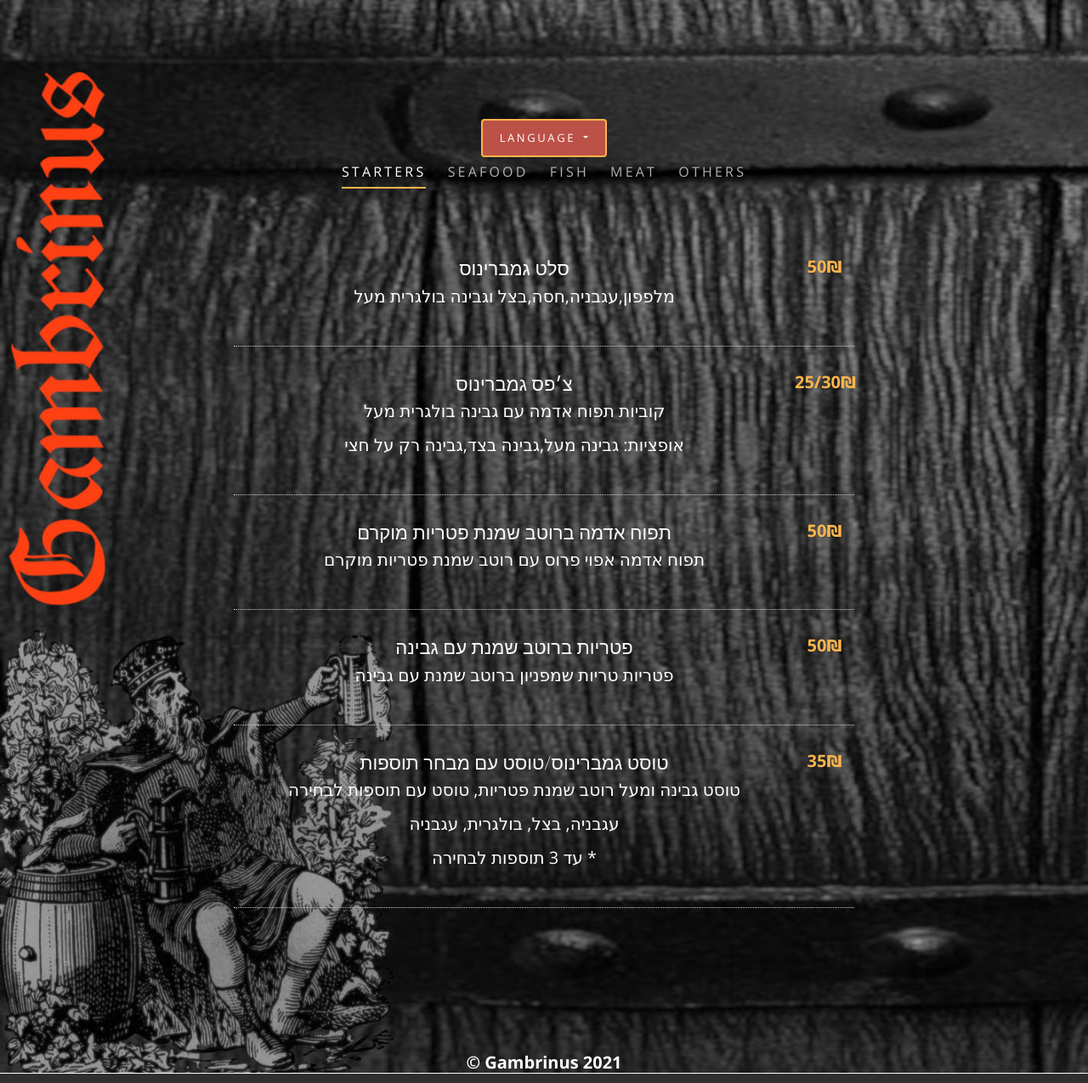
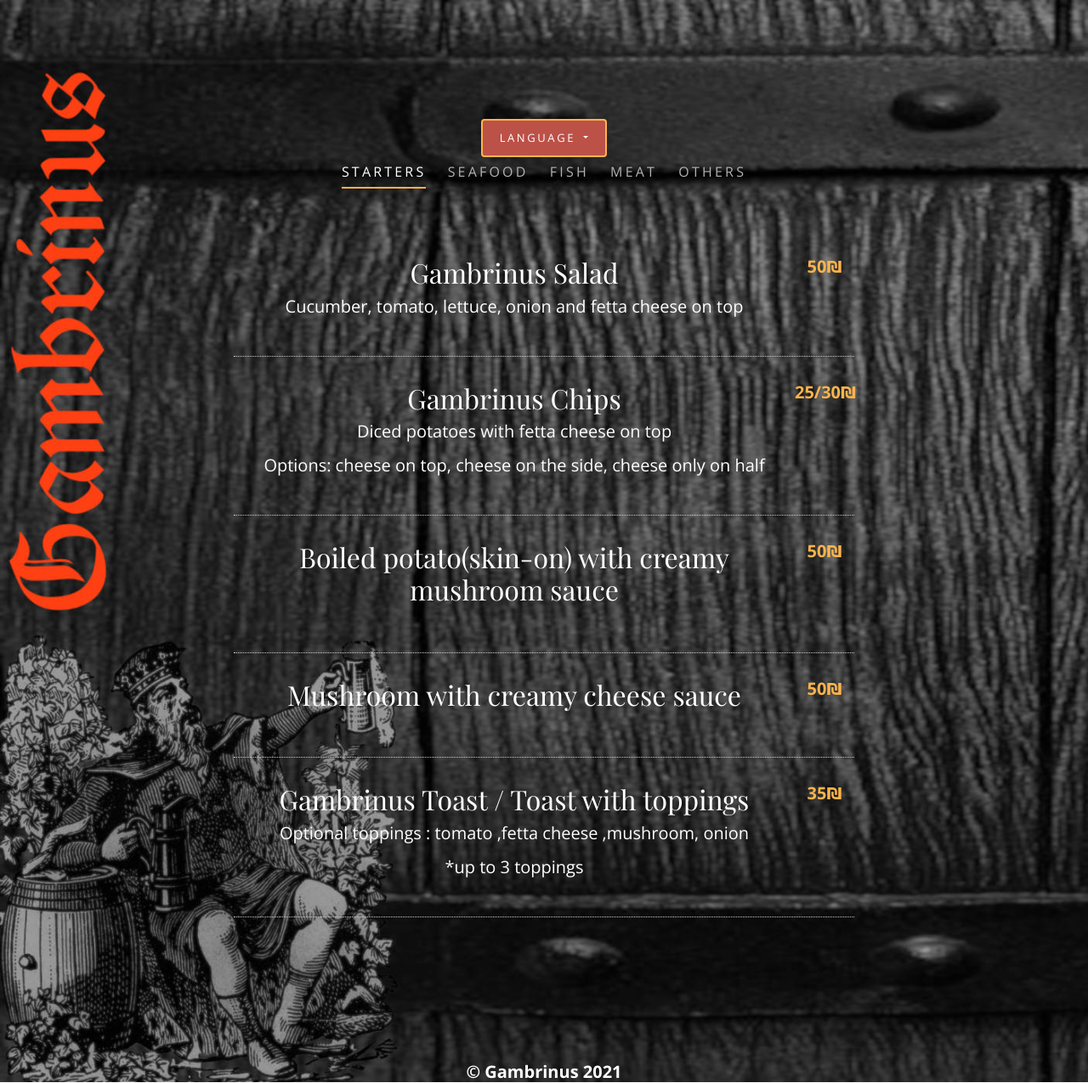
Before and after one commit to kartowka/Gambrinus-Menu, a Node server app: page /english in a window 1280 px wide. Shown: the whole page at 85% size. Run offline with Node 20, Linux system fonts and the light colour scheme; some libraries are stand-ins or nearby versions; some web fonts are replaced.

Commit message:
added english menu

```diff
--- a/src/views/menu-english.ejs
+++ b/src/views/menu-english.ejs
@@ -56,8 +56,8 @@
                       <div class="tab-pane fade show active" id="pills-starters" role="tabpanel" aria-labelledby="pills-starters-tab"style="text-align: center;color: white;">
                         <div class="d-block d-md-flex menu-food-item">
                           <div class="text order-1 mb-3">
-                            <h3>סלט גמברינוס</h3>
-                            <p">מלפפון,עגבניה,חסה,בצל וגבינה בולגרית מעל</p>
+                            <h2>Gambrinus Salad</h2>
+                            <p">Cucumber, tomato, lettuce, onion and fetta cheese on top</p>
                           </div>
                           <div class="price order-2">
                             <strong><%= price.salad_gambrinus %>₪</strong>
@@ -65,9 +65,9 @@
                         </div> <!-- .menu-food-item -->
                         <div class="d-block d-md-flex menu-food-item">
                           <div class="text order-1 mb-3">
-                            <h3>צ׳פס גמברינוס</h3>
-                            <p>קוביות תפוח אדמה עם גבינה בולגרית מעל</p>
-                            <p>אופציות: גבינה מעל,גבינה בצד,גבינה רק על חצי</p>
+                            <h2>Gambrinus Chips</h2>
+                            <p>Diced potatoes with fetta cheese on top</p>
+                            <p>Options: cheese on top, cheese on the side, cheese only on half</p>
                           </div>
                           <div class="price order-2">
                             <strong><%= price.chips_gambrinus %>₪</strong>
@@ -75,8 +75,7 @@
                         </div> <!-- .menu-food-item -->
                         <div class="d-block d-md-flex menu-food-item">
                           <div class="text order-1 mb-3">
-                            <h3>תפוח אדמה ברוטב שמנת פטריות מוקרם</h3>
-                            <p>תפוח אדמה אפוי פרוס עם רוטב שמנת פטריות מוקרם</p>
+                            <h2>Boiled potato(skin-on) with creamy mushroom sauce</h2>
                           </div>
                           <div class="price order-2">
                             <strong><%= price.mukram %>₪</strong>
@@ -84,8 +83,7 @@
                         </div> <!-- .menu-food-item -->
                         <div class="d-block d-md-flex menu-food-item">
                           <div class="text order-1 mb-3">
-                            <h3>פטריות ברוטב שמנת עם גבינה</h3>
-                            <p>פטריות טריות שמפניון ברוטב שמנת עם גבינה</p>
+                            <h2>Mushroom with creamy cheese sauce</h2>
                           </div>
                           <div class="price order-2">
                             <strong><%= price.pitriyot %>₪</strong>
@@ -93,10 +91,9 @@
                         </div> <!-- .menu-food-item -->
                         <div class="d-block d-md-flex menu-food-item">
                           <div class="text order-1 mb-3">
-                            <h3>טוסט גמברינוס/טוסט עם מבחר תוספות</h3>
-                            <p>טוסט גבינה ומעל רוטב שמנת פטריות, טוסט עם תוספות לבחירה  </p>
-                            <p>עגבניה, בצל, בולגרית, עגבניה  </p>
-                            <p>עד 3 תוספות לבחירה *</p>
+                            <h2>Gambrinus Toast / Toast with toppings</h2>
+                            <p> Optional toppings : tomato ,fetta cheese ,mushroom, onion</p>
+                            <p>*up to 3 toppings</p>
                           </div>
                           <div class="price order-2">
                             <strong><%= price.toast %>₪</strong>
@@ -108,8 +105,7 @@
 
                         <div class="d-block d-md-flex menu-food-item">
                           <div class="text order-1 mb-3">
-                            <h3>מיקס שרימפס וקלמרי</a></h3>
-                            <p>מגיע מטוגן בשמן עמוק עם רוטב בית בצד</p>
+                            <h2>Fried breaded shrimp/calamri mix</h2>
                           </div>
                           <div class="price order-2">
                             <strong><%= price.mix %>₪</strong>
@@ -118,8 +114,7 @@
 
                         <div class="d-block d-md-flex menu-food-item">
                           <div class="text order-1 mb-3">
-                            <h3>שרימפס מבושל 500 גר׳ </h3>
-                            <p>מבושל במים , שלמים לא מקולפים, מגיע עם רוטב בית</p>
+                            <h2>Cooked shrimp (shell on) 500 gr'</h2>
                           </div>
                           <div class="price order-2">
                             <strong><%= price.mevushal %>₪</strong>
@@ -128,8 +123,8 @@
 
                         <div class="d-block d-md-flex menu-food-item">
                           <div class="text order-1 mb-3">
-                            <h3>שרימפס בחמאה ושום </h3>
-                            <p>מגיע עם לחם</p>
+                            <i class="icon" aria-hidden="true"></i>
+                            <h2>Garlic butter shrimps</h2>
                           </div>
                           <div class="price order-2">
                             <strong><%= price.mahvat %>₪</strong>
@@ -138,8 +133,7 @@
 
                         <div class="d-block d-md-flex menu-food-item">
                           <div class="text order-1 mb-3">
-                            <h3>שרימפס / קלמרי ״על האש״ פיקנטי </h3>
-                            <p>שתי שיפודים לבחירה , אופציות חריף,לא חריף</p>
+                            <h2>Grilled Spicy shrimp/calamri </h2>
                           </div>
                           <div class="price order-2">
                             <strong><%= price.shipudim %>₪</strong>
@@ -168,8 +160,7 @@
 
                         <div class="d-block d-md-flex menu-food-item">
                           <div class="text order-1 mb-3">
-                            <h3>סרטן הים 1 ק״ג </h3>
-                            <p> סרטנים שלמים חצויים לא מקולפים </p>
+                            <h2>Boiled crab 1 kg </h2>
                           </div>
                           <div class="price order-2">
                             <strong><%= price.krab %>₪</strong>
@@ -178,8 +169,7 @@
 
                         <div class="d-block d-md-flex menu-food-item">
                           <div class="text order-1 mb-3">
-                            <h3>סרטן הנהרות 1 ק״ג</h3>
-                            <p> </p>
+                            <h2>Crayfish 1 kg</h2>
                           </div>
                           <div class="price order-2">
                             <strong><%= price.raki %>₪</strong>
@@ -191,8 +181,7 @@
 
                         <div class="d-block d-md-flex menu-food-item">
                           <div class="text order-1 mb-3">
-                            <h3>דניס מטוגן בשמן עמוק</h3>
-                            <p> מגיע עם סלט, צ׳יפס קוביות וחמאה</p>
+                            <h2>Fried sea bream </h2>
                           </div>
                           <div class="price order-2">
                             <strong><%= price.denis %>₪</strong>
@@ -200,8 +189,7 @@
                         </div> <!-- .menu-food-item -->
                         <div class="d-block d-md-flex menu-food-item">
                           <div class="text order-1 mb-3">
-                            <h3>דניס בתנור</h3>
-                            <p> מגיע עם סלט, תפו״א וחמאה</p>
+                            <h2>Oven baked sea bream</h2>
                           </div>
                           <div class="price order-2">
                             <strong><%= price.denis %>₪</strong>
@@ -210,8 +198,7 @@
 
                         <div class="d-block d-md-flex menu-food-item">
                           <div class="text order-1 mb-3">
-                            <h3>דגי ים מטוגנים 500 גר׳</h3>
-                            <p> מגיע עם סלט, צ׳יפס קוביות וחמאה</p>
+                            <h2>Fried small sea fish 500 gr'</h2>
                           </div>
                           <div class="price order-2">
                             <strong><%= price.bananot %>₪</strong>
@@ -220,8 +207,7 @@
 
                         <div class="d-block d-md-flex menu-food-item">
                           <div class="text order-1 mb-3">
-                            <h3>פורל מעושן בתנור </h3>
-                            <p> מגיע עם סלט, תפו״א</p>
+                            <h2>Oven baked smoked trout</h2>
                           </div>
                           <div class="price order-2">
                             <strong><%= price.forel %>₪</strong>
@@ -232,8 +218,7 @@
 
                           <div class="d-block d-md-flex menu-food-item">
                             <div class="text order-1 mb-3">
-                              <h3>נתח קצבים עד 500 גר׳</h3>
-                              <p> מגיע עם סלט, תפו״א וחמאה</p>
+                              <h2>Butchers steak 500 gr'</h2>
                             </div>
                             <div class="price order-2">
                               <strong><%= price.netah %>₪</strong>
@@ -241,8 +226,7 @@
                           </div> <!-- .menu-food-item -->
                           <div class="d-block d-md-flex menu-food-item">
                             <div class="text order-1 mb-3">
-                              <h3>אנטריקוט מיושן 350/650 גר׳</h3>
-                              <p> מגיע עם סלט, תפו״א וחמאה</p>
+                              <h2>Aged Argentinian Entrecote 350/650 gr'</h2>
                             </div>
                             <div class="price order-2">
                               <strong><%= price.boded %>₪</strong>
@@ -251,8 +235,7 @@
 
                           <div class="d-block d-md-flex menu-food-item">
                             <div class="text order-1 mb-3">
-                              <h3>אנטריקוט בתנור 350/650 גר׳</h3>
-                              <p> אנטריקוט ברוטב מעל בצל ושמיר , מגיע עם סלט,תפו״א וחמאה</p>
+                              <h2>Oven roasted Entrecote 350/650 gr'</h2>
                             </div>
                             <div class="price order-2">
                               <strong><%= price.boded %>₪</strong>
@@ -261,8 +244,7 @@
 
                           <div class="d-block d-md-flex menu-food-item">
                             <div class="text order-1 mb-3">
-                              <h3>צלעות לבן – ספריבס 900 גר׳  </h3>
-                              <p> מגיע עם סלט, תפו״א וחמאה</p>
+                              <h2>Grilled Spareribs 900 gr'</h2>
                             </div>
                             <div class="price order-2">
                               <strong><%= price.spareribs %>₪</strong>
@@ -271,8 +253,7 @@
 
                           <div class="d-block d-md-flex menu-food-item">
                             <div class="text order-1 mb-3">
-                              <h3>סטייק צוואר לבן 700 גר׳</h3>
-                              <p> מגיע עם סלט, תפו״א וחמאה</p>
+                              <h2>Pork shoulder steam 700 gr'</h2>
                             </div>
                             <div class="price order-2">
                               <strong><%= price.lavan %>₪</strong>
@@ -281,8 +262,7 @@
 
                           <div class="d-block d-md-flex menu-food-item">
                             <div class="text order-1 mb-3">
-                              <h3>פילה לבן בתנור 450/950 גר׳</h3>
-                              <p>פילה ברוטב מעל בצל ושמיר , מגיע עם סלט,תפו״א וחמאה</p>
+                              <h2>Oven roasted pork fillet 450/950 gr' </h2>
                             </div>
                             <div class="price order-2">
                               <strong><%= price.file %>₪</strong>
@@ -291,8 +271,7 @@
 
                           <div class="d-block d-md-flex menu-food-item">
                             <div class="text order-1 mb-3">
-                              <h3>צלעות טלה 500 גר׳</h3>
-                              <p> מגיע עם סלט, תפו״א וחמאה</p>
+                              <h2>Lamb chops 500 gr'</h2>
                             </div>
                             <div class="price order-2">
                               <strong><%= price.file %>₪</strong>
@@ -301,8 +280,7 @@
 
                           <div class="d-block d-md-flex menu-food-item">
                             <div class="text order-1 mb-3">
-                              <h3>נקנקיות טלה ״על האש״</h3>
-                              <p>שתי נקניקיות לא חריפות, מגיע עם סלט , תפו״א וחמאה</p>
+                              <h2>Grilled lamb irish sausages</h2>
                             </div>
                             <div class="price order-2">
                               <strong><%= price.naknikiyot %>₪</strong>
@@ -324,9 +312,9 @@
 
                             <div class="d-block d-md-flex menu-food-item">
                               <div class="text order-1 mb-3">
-                                <h3>שתייה קלה</h3>
-                                <p>קוקה קולה,קוקה קולה זירו,ספרייט,ספרייט זירו,מירנדה,סודה,מי טוניק,הייניקן 0%</p>
-                                <p> לא מוגז : תפוזים (פריגת) , לימונענע (פריגת) , חמוציות , עגבניות. לא סחוט , מגיע בכוס</p>
+                                <h2>Cold Drinks</h2>
+                                <p>Coca-Cola, Coca-Cola Zero, 7up, 7up zero, Miranda, soda, Tonic, Heineken 0%</p>
+                                <p>Mineral water,Orange(prigat),lemonade(prigat),cranberry,tomato</p>
                               </div>
                               <div class="price order-2">
                                 <strong><%= price.kala %>₪</strong>
@@ -345,8 +333,8 @@
 
                             <div class="d-block d-md-flex menu-food-item">
                               <div class="text order-1 mb-3">
-                                <h3>אייריש קפה</h3>
-                                <p> אספרסו עם תמצית אייריש</p>
+                                <h2>Irish Coffee</h2>
+                                <p> Espresso with irish liquor </p>
                               </div>
                               <div class="price order-2">
                                 <strong><%= price.irish_coffee %>₪</strong>
@@ -364,7 +352,7 @@
 
                             <div class="d-block d-md-flex menu-food-item">
                               <div class="text order-1 mb-3">
-                                <h3>גלידה ״בן & גרי״</h3>
+                                <h2>Ben and Jerry's ice cream</h2>
                               </div>
                               <div class="price order-2">
                                 <strong><%= price.glida %>₪</strong>
```
Also changed, not shown: other parts of src/views/menu-english.ejs (+16 -8 lines).
